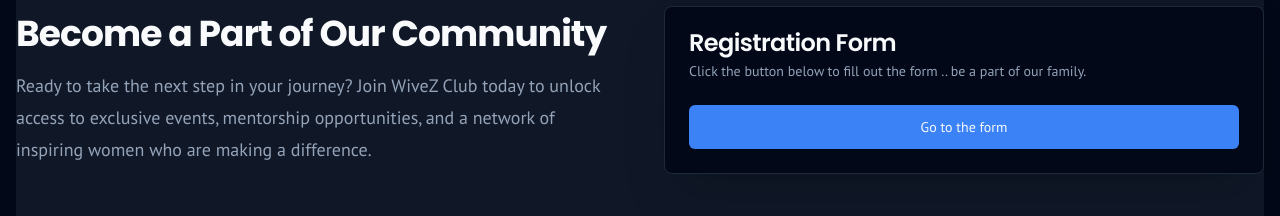
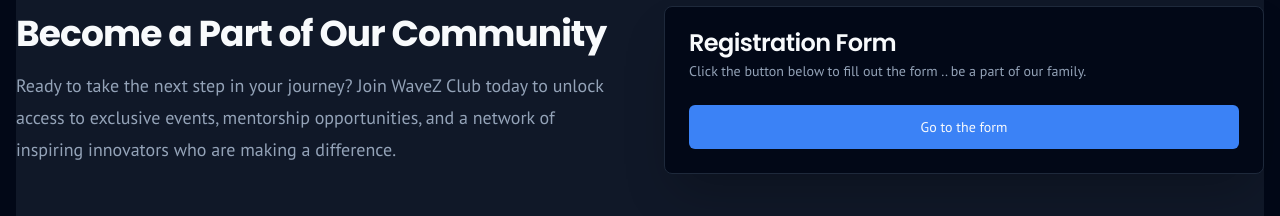
Before and after one commit to suy44/WaveZ, a Next.js app: page / in a window 1280 px wide. Shown: the part 6014-6230 px from the top of the page. Built offline with nearby package versions, Linux system fonts and the light colour scheme.

Commit message:
Correct spelling of 'WiveZ' to 'WaveZ' in join-us.tsx

```diff
--- a/src/components/sections/join-us.tsx
+++ b/src/components/sections/join-us.tsx
@@ -14,7 +14,7 @@
               Become a Part of Our Community
             </h2>
             <p className="mt-4 text-lg leading-8 text-muted-foreground font-body">
-              Ready to take the next step in your journey? Join WiveZ Club today to unlock access to exclusive events, mentorship opportunities, and a network of inspiring women who are making a difference.
+              Ready to take the next step in your journey? Join WaveZ Club today to unlock access to exclusive events, mentorship opportunities, and a network of inspiring innovators who are making a difference.
             </p>
           </div>
           <Card className="shadow-2xl">
```
